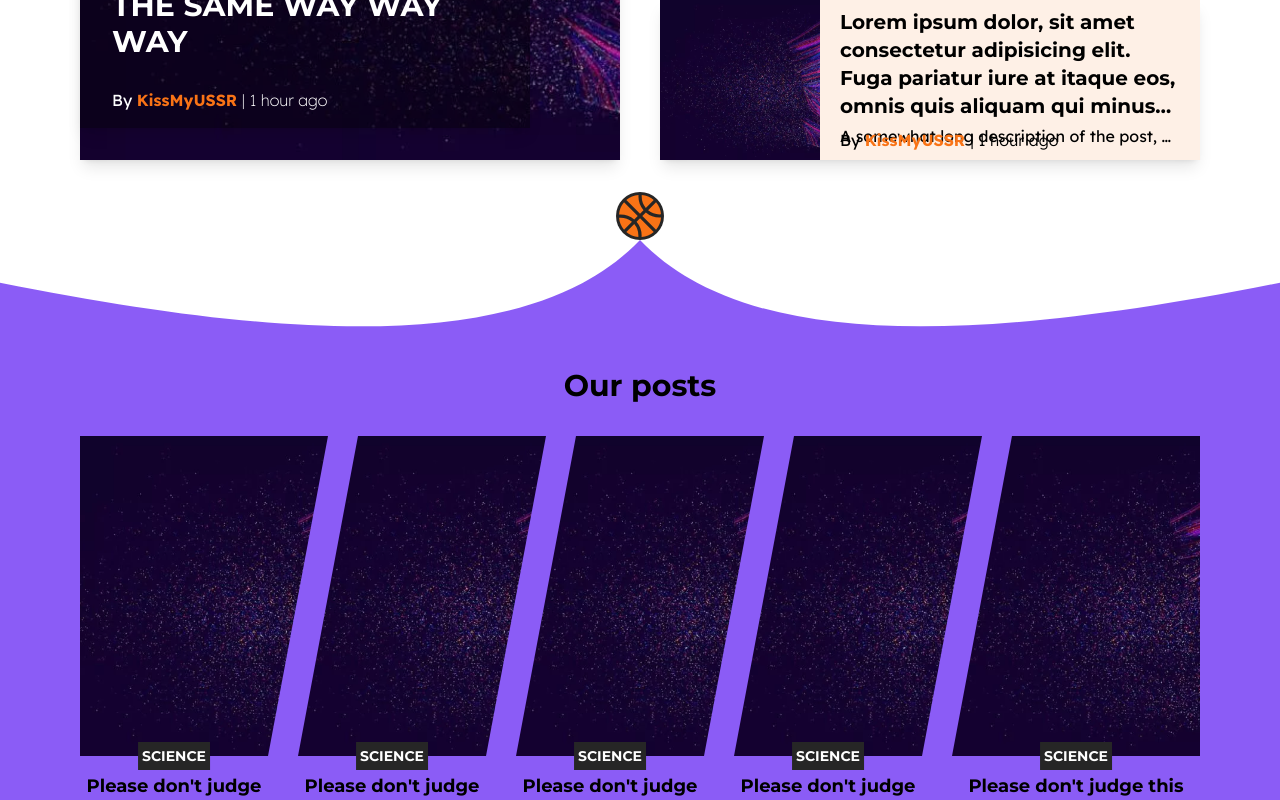
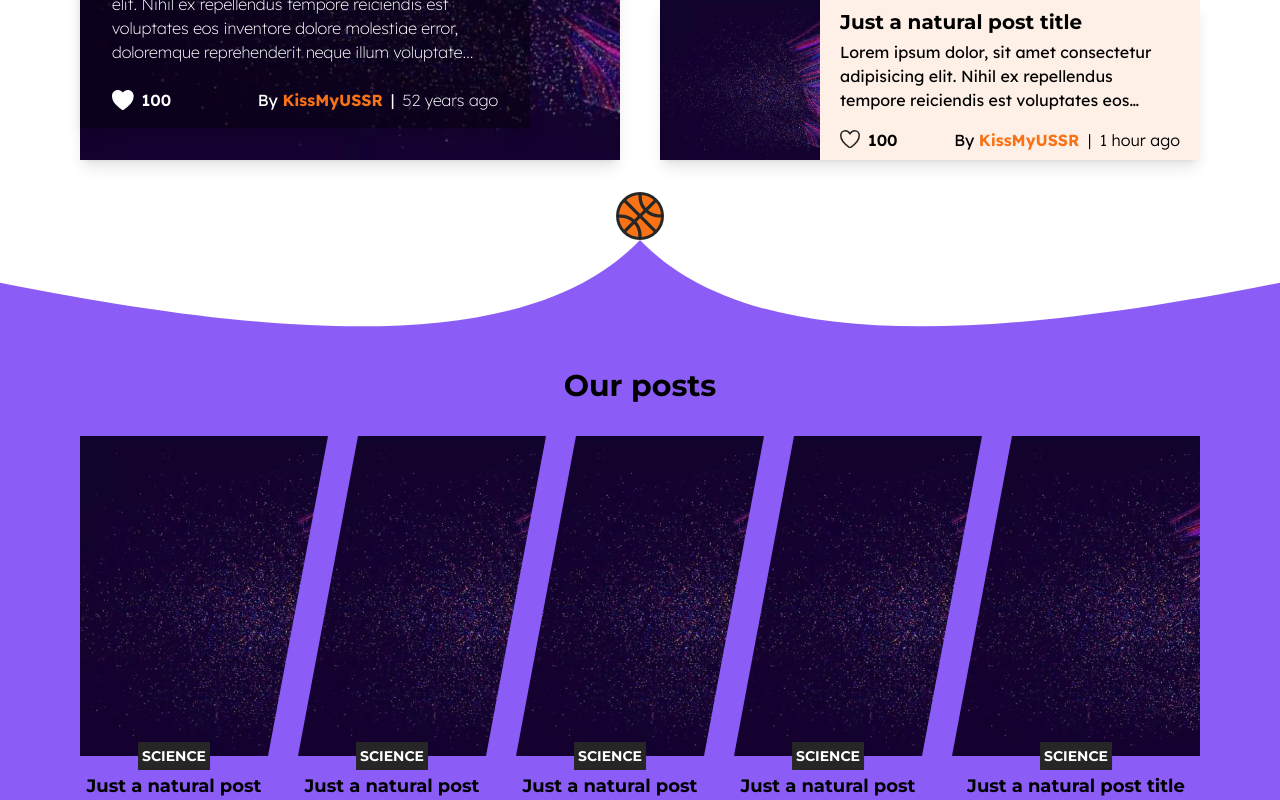
Before and after one commit to Kirill-Cherepanov/Bloggy, a React (Create React App) app in the folder client/: page / in a window 1280 px wide. Shown: the part 1500-2300 px from the top of the page. Built offline with nearby package versions, Linux system fonts and the light colour scheme; a web font is replaced by a local one.

Commit message:
refactor: make data disctribution more reactive (centralized) and add like button to posts

```diff
--- a/client/src/App.tsx
+++ b/client/src/App.tsx
@@ -18,7 +18,7 @@ export default function App() {
       <Topbar />
       <Routes>
         <Route path="/" element={<Homepage />} />
-        <Route path="/blog/:id" element={<Blog />} />
+        <Route path="/blog/:name" element={<Blog />} />
         <Route path="/posts" element={<Homepage />} />
         <Route path="/register" element={user ? <Homepage /> : <Register />} />
         <Route path="/login" element={user ? <Homepage /> : <Login />} />
--- a/client/src/components/ParallelogramCurtains/ParallelogramCurtains.tsx
+++ b/client/src/components/ParallelogramCurtains/ParallelogramCurtains.tsx
@@ -3,11 +3,11 @@ import getRelativeCursorPos from '../../utility/getRelativeCursorPos';
 import isMobile from '../../utility/isMobile';
 
 type Props = {
-  mockImage: string;
+  postsData: Post[];
   className?: string;
 };
 
-export default function ParallelogramCurtains({ mockImage, className }: Props) {
+export default function ParallelogramCurtains({ postsData, className }: Props) {
   const [zoomedXPos, setZoomedXPos] = useState<number | undefined>();
   return (
     <ul
@@ -16,11 +16,9 @@ export default function ParallelogramCurtains({ mockImage, className }: Props) {
         (className || '')
       }
     >
-      {Array(5)
-        .fill(0)
-        .map((v, i) => (
+      {postsData.map((postData, i) => (
         <li
-            key={i}
+          key={postData._id}
           className="pointer-events-auto group min-w-0 basis-[calc(20%-72px)] hover:basis-[calc(20%+48px)] transition-[flex-basis] duration-200 ease-linear"
         >
           <div className="cursor-pointer w-[calc(100%+120px)]">
@@ -36,11 +34,9 @@ export default function ParallelogramCurtains({ mockImage, className }: Props) {
             >
               <div className="ml-[-10%] w-[120%] h-full">
                 <img
-                    src={mockImage}
+                  src={postData.image}
                   alt="Post"
-                    onMouseMove={(e) =>
-                      setZoomedXPos(getRelativeCursorPos(e).x)
-                    }
+                  onMouseMove={(e) => setZoomedXPos(getRelativeCursorPos(e).x)}
                   className={
                     'object-cover object-center h-full' +
                     (isMobile()
@@ -53,21 +49,20 @@ export default function ParallelogramCurtains({ mockImage, className }: Props) {
                 />
               </div>
             </div>
-              <h4
+            <h3
               className={
                 'w-full text-center transition-[padding] duration-200 ease-linear pr-[60px] group-hover:pl-[75px] group-hover:pr-[105px] group-first:pr-[60px] group-first:group-hover:pl-[60px] group-first:group-hover:pr-[120px] group-last:pr-0 group-last:group-hover:pl-[60px] group-last:group-hover:pr-[60px]'
               }
             >
               <div className="relative">
                 <div className="pt-4 text-ellipsis line-clamp-3 font-display font-bold text-lg">
-                    Please don't judge this component. It was tough making it.
-                    LOOOOOOO OOOOOOOO OOOOOOOOOOOOOOOOOOOOOO OOOOOOOOOOONG
+                  {postData.title}
                 </div>
                 <div className="absolute p-1 top-0 left-1/2 -translate-y-1/2 -translate-x-1/2 flex justify-center items-center bg-secondary-800 text-main font-display uppercase text-sm font-bold">
-                    Science
+                  {postData.categories[0]}
                 </div>
               </div>
-              </h4>
+            </h3>
           </div>
         </li>
       ))}
--- a/client/src/components/Posts/LargePost.tsx
+++ b/client/src/components/Posts/LargePost.tsx
@@ -1,21 +1,24 @@
-import React, { useEffect, useRef, useState } from 'react';
+import { useEffect, useRef, useState } from 'react';
 import formatDate from '../../utility/formatDate';
+import Icon from '../Icon/Icon';
 
-type Props = {
-  image: string;
+interface Props extends Post {
   color?: string;
   className?: string;
   textBoxClass?: string;
-};
+}
 
 export default function LargePost({
+  title,
+  text,
   image,
+  likes,
+  authorName,
+  createdAt,
+  color,
   className,
-  textBoxClass,
-  color
+  textBoxClass
 }: Props) {
-  const mainText =
-    'A somewhat long description of the post, d adadad adadad adaadada adadadada d adad or rather the main content of the post that I will need to somehow edit based on the amount d more and more and more and more and more and more text';
   const [amountOfLines, setAmountOfLines] = useState(0);
   const textBoxRef = useRef<HTMLDivElement | null>(null);
 
@@ -28,7 +31,9 @@ export default function LargePost({
     };
     window.addEventListener('resize', setLines);
     setLines();
+    // There is a bug - that occures only from time to time - of lines not properly setting on mounting for some reason
     setTimeout(setLines, 500);
+    setTimeout(setLines, 1000);
 
     return () => {
       window.removeEventListener('resize', setLines);
@@ -36,7 +41,7 @@ export default function LargePost({
   }, []);
 
   return (
-    <li className={'relative shadow-lg ' + (className || '')}>
+    <li className={'relative ' + (className || '')}>
       <img
         src={image}
         alt="Post"
@@ -49,18 +54,26 @@ export default function LargePost({
         }
       >
         <h3 className="basis-[max-content] font-display uppercase shrink-0 text-ellipsis line-clamp-3 xl:line-clamp-5 font-bold cursor-pointer xl:mb-2 hover:underline text-2xl md:text-3xl">
-          This box is designed the same way way way
+          {title}
         </h3>
         <div className="basis-0 shrink grow mb-3 min-h-0" ref={textBoxRef}>
           <p
             className="font-extralight line-clamp-3 text-base"
             style={{ WebkitLineClamp: amountOfLines }}
           >
-            {amountOfLines ? mainText : ''}
+            {amountOfLines ? text : ''}
           </p>
         </div>
-        <div className="mt-auto text-sm sm:text-base">
-          {'By '}
+        <div className="flex justify-between items-center">
+          <div className="font-semibold flex items-center cursor-pointer group">
+            <Icon
+              type="heart"
+              className="inline h-5 fill-white mr-2 group-hover:fill-red-400"
+            />
+            {likes}
+          </div>
+          <div className="text-sm sm:text-base">
+            By{' '}
             <span
               className={
                 'cursor-pointer font-bold hover:underline ' +
@@ -68,11 +81,13 @@ export default function LargePost({
               }
               style={{ color }}
             >
-            KissMyUSSR
+              {authorName}
             </span>
+            <span className="mx-2">|</span>
             <span className=" font-extralight text-sm md:text-base">
-            {' | ' + formatDate(new Date(Date.now()))}
+              {formatDate(createdAt)}
             </span>
+          </div>
         </div>
       </div>
     </li>
--- /dev/null
+++ b/client/src/components/Posts/NormalPost.tsx
@@ -0,0 +1,7 @@
+import React from 'react';
+
+type Props = {};
+
+export default function NormalPost({}: Props) {
+  return <div>NormalPost</div>;
+}
--- a/client/src/components/Posts/SmallPost.tsx
+++ b/client/src/components/Posts/SmallPost.tsx
@@ -1,16 +1,24 @@
 import React, { useEffect, useRef, useState } from 'react';
 import formatDate from '../../utility/formatDate';
+import Icon from '../Icon/Icon';
 
-type Props = {
-  image: string;
+interface Props extends Post {
   color?: string;
   bgColor?: string;
   className?: string;
-};
+}
 
-export default function SmallPost({ image, color, bgColor, className }: Props) {
-  const mainText =
-    'A somewhat long description of the post, or rather the main content of the post that I will need to somehow edit based on the amount of free space I have and more and more and more and more and more and more and more and more text';
+export default function SmallPost({
+  title,
+  text,
+  image,
+  likes,
+  authorName,
+  createdAt,
+  color,
+  bgColor,
+  className
+}: Props) {
   const [amountOfLines, setAmountOfLines] = useState(0);
   const textBoxRef = useRef<HTMLDivElement | null>(null);
 
@@ -32,7 +40,7 @@ export default function SmallPost({ image, color, bgColor, className }: Props) {
   return (
     <li
       className={
-        'flex h-48 lg:h-40 transition-transform py-4 border-y lg:py-0 lg:border-y-0 lg:shadow-lg hover:scale-105 ' +
+        'flex h-48 lg:h-40 transition-transform py-4 border-y lg:py-0 lg:border-y-0 ' +
         (className || '') +
         (color ? '' : ' lg:bg-accent-50')
       }
@@ -45,16 +53,29 @@ export default function SmallPost({ image, color, bgColor, className }: Props) {
       />
       <div className="px-4 lg:px-5 lg:py-2 flex flex-col">
         <h3 className="font-display basis-[max-content] shrink-0 line-clamp-4 lg:line-clamp-4 font-bold cursor-pointer mb-1 hover:underline text-lg md:text-xl">
-          Lorem ipsum dolor, sit amet consectetur adipisicing elit. Fuga
-          pariatur iure at itaque eos, omnis quis aliquam qui minus optio.
+          {title}
         </h3>
         <div ref={textBoxRef} className="grow min-h-0">
           <p
             className={`line-clamp-3 text-text-600`}
             style={{ WebkitLineClamp: amountOfLines }}
           >
-            {amountOfLines ? mainText : ''}
+            {amountOfLines ? text : ''}
           </p>
+        </div>
+        <div className="flex justify-between items-center">
+          <div className="font-semibold flex items-center cursor-pointer group">
+            <span className="relative w-5 h-5 mr-2">
+              <Icon
+                type="heart-outline"
+                className="absolute top-0 left-0 w-full text-secondary-800 group-hover:text-transparent"
+              />
+              <Icon
+                type="heart"
+                className="absolute top-0 left-0 w-full fill-transparent group-hover:fill-red-400"
+              />
+            </span>
+            {likes}
           </div>
           <div className="mt-auto text-text-600 flex flex-col xs:block">
             <span className="hidden xs:inline">By </span>
@@ -65,12 +86,13 @@ export default function SmallPost({ image, color, bgColor, className }: Props) {
               }
               style={{ color }}
             >
-            {'KissMyUSSR '}
+              {authorName}
             </span>
             <span className="font-light text-sm md:text-base">
-            <span className="hidden xs:inline"> | </span>
+              <span className="hidden xs:inline mx-1"> | </span>
               {formatDate(new Date(Date.now()))}
             </span>
+          </div>
         </div>
       </div>
     </li>
--- a/client/src/pages/Blog/Blog.tsx
+++ b/client/src/pages/Blog/Blog.tsx
@@ -1,65 +1,45 @@
 import BlogCard from '../../components/BlogCard/BlogCard';
 import SmallPost from '../../components/Posts/SmallPost';
+import NormalPost from '../../components/Posts/NormalPost';
 import LargePost from '../../components/Posts/LargePost';
-import mockImage from '../../images/mock-up-image.webp';
+import { getPostsData, blogInfo } from '../../utility/mockData';
 
 const renderPost = (postData: Post) => {
   switch (postData.displayType) {
     case 0:
-      return <SmallPost key={postData._id} {...postData} />; // It should be normal/default post
+      return <SmallPost key={postData._id} {...postData} />;
     case 1:
-      return <SmallPost key={postData._id} {...postData} />;
+      return <NormalPost key={postData._id} {...postData} />;
     case 2:
-      return <LargePost key={postData._id} {...postData} />;
+      return (
+        <LargePost
+          key={postData._id}
+          {...postData}
+          className="transition-transform hover:scale-105 hidden lg:block"
+          textBoxClass="bottom-0 w-5/6 h-full max-h-64"
+        />
+      );
   }
 };
 
 export default function Blog() {
   const colorScheme = {};
-
-  const postsData: Post[] = Array(5)
-    .fill(0)
-    .map((v, i) => ({
-      _id: String(i),
-      title: 'Just a natural post title',
-      text: 'Lorem ipsum dolor, sit amet consectetur adipisicing elit. Nihil ex repellendus tempore reiciendis est voluptates eos inventore dolore molestiae error, doloremque reprehenderit neque illum voluptate pariatur quisquam voluptatum! Porro quod veritatis atque nisi cumque sint, accusamus quidem totam, harum cupiditate nam dolorum cum exercitationem libero dolor similique voluptate debitis eius rerum, praesentium id ea obcaecati autem. Neque nisi quisquam incidunt culpa, porro amet expedita, assumenda quo molestias ipsam ea soluta magni, tenetur corporis officia explicabo officiis ipsum veniam temporibus facilis voluptatem voluptatibus maxime libero. Accusantium quos veritatis corrupti natus quam reiciendis amet ratione quod, ad qui est et laboriosam alias.',
-      image: mockImage,
-      categories: ['Science', 'Artificial Intelligence'],
-      authorName: 'KissMyUSSR',
-      createdAt: new Date(0),
-      displayType: i % 3
-    }));
-
-  const blogInfo: Blog = {
-    _id: '0',
-    email: 'mail@mail.mail',
-    password: 'none_of_your_business',
-    username: 'KissMyUSSR',
-    profilePic: mockImage,
-    likes: 2000,
-    categories: [
-      'Science',
-      'Math',
-      'Physics',
-      'Electronics',
-      'Computer science'
-    ],
-    description:
-      "This blog is a test blog for development. It doesn't have a theme and all of its posts are just templates. Don't mind it. Lorem ipsum dolor, sit amet consectetur adipisicing elit. Nihil ex repellendus tempore reiciendis est voluptates eos inventore dolore molestiae error, doloremque reprehenderit neque illum voluptate pariatur quisquam voluptatum! Porro quod veritatis atque nisi cumque sint, accusamus quidem totam, harum cupiditate nam dolorum cum exercitationem libero dolor similique voluptate debitis eius rerum, praesentium id ea obcaecati autem.",
-    registrationDate: new Date(0),
-    createdAt: new Date(0)
-  };
+  const postsData = getPostsData(10);
 
   return (
-    <main className="py-6 px-4 xs:px-8 sm:px-12 md:px-20 max-w-7xl mx-auto">
+    <main className="py-8 px-4 xs:px-8 sm:px-12 md:px-20 max-w-7xl mx-auto">
       <div className="flex flex-row-reverse gap-4 xs:gap-8">
         <BlogCard {...blogInfo} />
-        <div className="[&>*]:mb-4 [&>*]:last:mb-0">
-          <div className="">
-            <h3 className="">Description</h3>
+        <div className="">
+          <div className="p-4 bg-accent-50 mb-6 rounded-md">
+            <h3 className="font-display font-semibold text-2xl mb-2">
+              Description
+            </h3>
             <p>{blogInfo.description}</p>
           </div>
-          {postsData.map((postData) => renderPost(postData))}
+          <ul className="[&>*]:mb-6 [&>*]:rounded-md [&>*:last-child]:mb-0">
+            {postsData.map((postData) => renderPost(postData))}
+          </ul>
         </div>
       </div>
     </main>
--- a/client/src/pages/Homepage/Homepage.tsx
+++ b/client/src/pages/Homepage/Homepage.tsx
@@ -7,6 +7,7 @@ import PostSwiper from '../../components/PostSwiper/PostSwiper';
 import BgTransition from '../../components/BgTransition/BgTransition';
 
 import mockImage from '../../images/mock-up-image.webp';
+import { getPostsData } from '../../utility/mockData';
 import { useEffect, useState } from 'react';
 
 // import { useEffect, useState } from 'react';
@@ -52,19 +53,18 @@ export default function Home() {
           </h2>
           <ul className="grid gap-4 grid-flow-row lg:grid-rows-3 lg:grid-cols-2 lg:gap-10">
             <LargePost
-              image={mockImage}
+              {...getPostsData(1)[0]}
               color="#f97316"
-              className="transition-transform hover:scale-105 row-start-1 lg:row-end-4 h-80 sm:h-100 md:h-[440px] lg:h-auto"
-              textBoxClass="bottom-8 w-5/6 h-40 sm:h-48 xl:max-h-64"
+              className="shadow-lg transition-transform hover:scale-105 row-start-1 lg:row-end-4 h-80 sm:h-100 md:h-[440px] lg:h-auto"
+              textBoxClass="bottom-8 w-5/6 h-40 sm:h-48 xl:h-64"
             />
-            {Array(3)
-              .fill(0)
-              .map((v, i) => (
+            {getPostsData(3).map((postData) => (
               <SmallPost
-                  key={i}
+                key={postData._id}
+                {...postData}
                 color="#f97316"
                 bgColor="#fef0e6"
-                  image={mockImage}
+                className="lg:shadow-lg hover:scale-105"
               />
             ))}
           </ul>
@@ -76,10 +76,10 @@ export default function Home() {
               Our posts
             </h2>
             {isLargeScreen ? (
-              <PostSwiper mockImage={mockImage} className="lg:hidden" />
+              <PostSwiper postsData={getPostsData(5)} className="lg:hidden" />
             ) : (
               <ParallelogramCurtains
-                mockImage={mockImage}
+                postsData={getPostsData(5)}
                 className="hidden lg:flex"
               />
             )}
@@ -91,32 +91,28 @@ export default function Home() {
             Science
           </h2>
           <ul className="grid lg:grid-rows-2 lg:grid-cols-2 gap-4 lg:gap-10 lg:grid-squared">
-            {Array(4)
-              .fill(0)
-              .map((v, i) => (
+            {getPostsData(4).map((postData) => (
               <LargePost
-                  key={i}
-                  image={mockImage}
+                key={postData._id}
+                {...postData}
                 color="#10b981"
-                  className="transition-transform hover:scale-105 hidden lg:block"
-                  textBoxClass="bottom-0 w-5/6 h-full max-h-64"
+                className="shadow-lg transition-transform hover:scale-105 hidden lg:block"
+                textBoxClass="bottom-0 w-5/6 h-full h-64"
               />
             ))}
             <LargePost
-              image={mockImage}
+              {...getPostsData(1)[0]}
               color="#10b981"
-              className="transition-transform hover:scale-105 row-start-1 lg:row-end-4 h-80 sm:h-100 md:h-[440px] lg:hidden"
+              className="shadow-lg transition-transform hover:scale-105 row-start-1 lg:row-end-4 h-80 sm:h-100 md:h-[440px] lg:hidden"
               textBoxClass="bottom-8 w-5/6 h-40 sm:h-48"
             />
-            {Array(3)
-              .fill(0)
-              .map((v, i) => (
+            {getPostsData(3).map((postData) => (
               <SmallPost
-                  key={i}
+                key={postData._id}
+                {...postData}
                 color="#047857"
                 bgColor="#e5fff5"
-                  image={mockImage}
-                  className="block lg:hidden"
+                className="block lg:hidden lg:shadow-lg hover:scale-105"
               />
             ))}
           </ul>
@@ -137,19 +133,18 @@ export default function Home() {
           </h2>
           <ul className="grid gap-4 grid-flow-row lg:grid-rows-3 lg:grid-cols-2 lg:gap-10">
             <LargePost
-              image={mockImage}
+              {...getPostsData(1)[0]}
               color="#F50B94"
-              className="transition-transform hover:scale-105 row-start-1 lg:row-end-4 h-80 sm:h-100 md:h-[440px] lg:h-auto lg:col-start-2"
-              textBoxClass="bottom-8 w-5/6 h-40 sm:h-48 xl:max-h-64"
+              className="shadow-lg transition-transform hover:scale-105 row-start-1 lg:row-end-4 h-80 sm:h-100 md:h-[440px] lg:h-auto lg:col-start-2"
+              textBoxClass="bottom-8 w-5/6 h-40 sm:h-48 xl:h-64"
             />
-            {Array(3)
-              .fill(0)
-              .map((v, i) => (
+            {getPostsData(3).map((postData) => (
               <SmallPost
-                  key={i}
+                key={postData._id}
+                {...postData}
                 bgColor="#fee7f4"
                 color="#F50B94"
-                  image={mockImage}
+                className="lg:shadow-lg hover:scale-105"
               />
             ))}
           </ul>
--- a/client/src/types/Context.d.ts
+++ b/client/src/types/Context.d.ts
@@ -24,6 +24,7 @@ type Post = {
   title: string;
   text: string;
   image: string;
+  likes: number;
   categories: string[]; // It is stored as a separate mongoDb model, with _id and name. Doesn't make much sense to me. Maybe will need to rethink this later
   authorName: string;
   displayType: number;
--- /dev/null
+++ b/client/src/utility/mockData.ts
@@ -0,0 +1,31 @@
+import mockImage from '../images/mock-up-image.webp';
+
+export const blogInfo: Blog = {
+  _id: '0',
+  email: 'mail@mail.mail',
+  password: 'none_of_your_business',
+  username: 'KissMyUSSR',
+  profilePic: mockImage,
+  likes: 200,
+  categories: ['Science', 'Math', 'Physics', 'Electronics', 'Computer science'],
+  description:
+    "This blog is a test blog for development. It doesn't have a theme and all of its posts are just templates. Don't mind it. Lorem ipsum dolor, sit amet consectetur adipisicing elit. Nihil ex repellendus tempore reiciendis est voluptates eos inventore dolore molestiae error, doloremque reprehenderit neque illum voluptate pariatur quisquam voluptatum! Porro quod veritatis atque nisi cumque sint, accusamus quidem totam, harum cupiditate nam dolorum cum exercitationem libero dolor similique voluptate debitis eius rerum, praesentium id ea obcaecati autem.",
+  registrationDate: new Date(0),
+  createdAt: new Date(0)
+};
+
+export const getPostsData = (postsAmount: number): Post[] => {
+  return Array(postsAmount)
+    .fill(0)
+    .map((v, i) => ({
+      _id: String(i),
+      title: 'Just a natural post title',
+      text: 'Lorem ipsum dolor, sit amet consectetur adipisicing elit. Nihil ex repellendus tempore reiciendis est voluptates eos inventore dolore molestiae error, doloremque reprehenderit neque illum voluptate pariatur quisquam voluptatum! Porro quod veritatis atque nisi cumque sint, accusamus quidem totam, harum cupiditate nam dolorum cum exercitationem libero dolor similique voluptate debitis eius rerum, praesentium id ea obcaecati autem. Neque nisi quisquam incidunt culpa, porro amet expedita, assumenda quo molestias ipsam ea soluta magni, tenetur corporis officia explicabo officiis ipsum veniam temporibus facilis voluptatem voluptatibus maxime libero. Accusantium quos veritatis corrupti natus quam reiciendis amet ratione quod, ad qui est et laboriosam alias.',
+      image: mockImage,
+      categories: ['Science', 'Artificial Intelligence'],
+      likes: 100,
+      authorName: 'KissMyUSSR',
+      createdAt: new Date(0),
+      displayType: i % 3
+    }));
+};
```
Also changed, not shown: client/src/components/BlogCard/BlogCard.tsx (+5 -5 lines), client/src/components/PostSwiper/PostSwiper.tsx (+5 -7 lines). Lines whose indentation alone changed are shown as unchanged.
